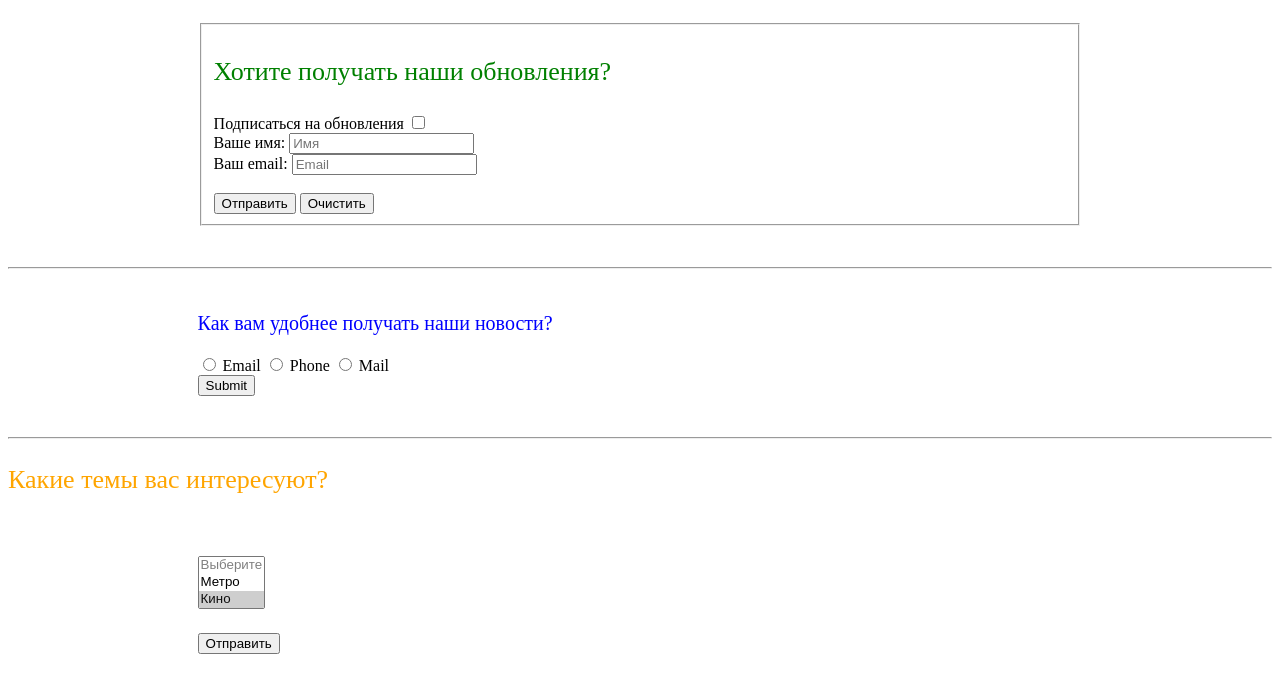
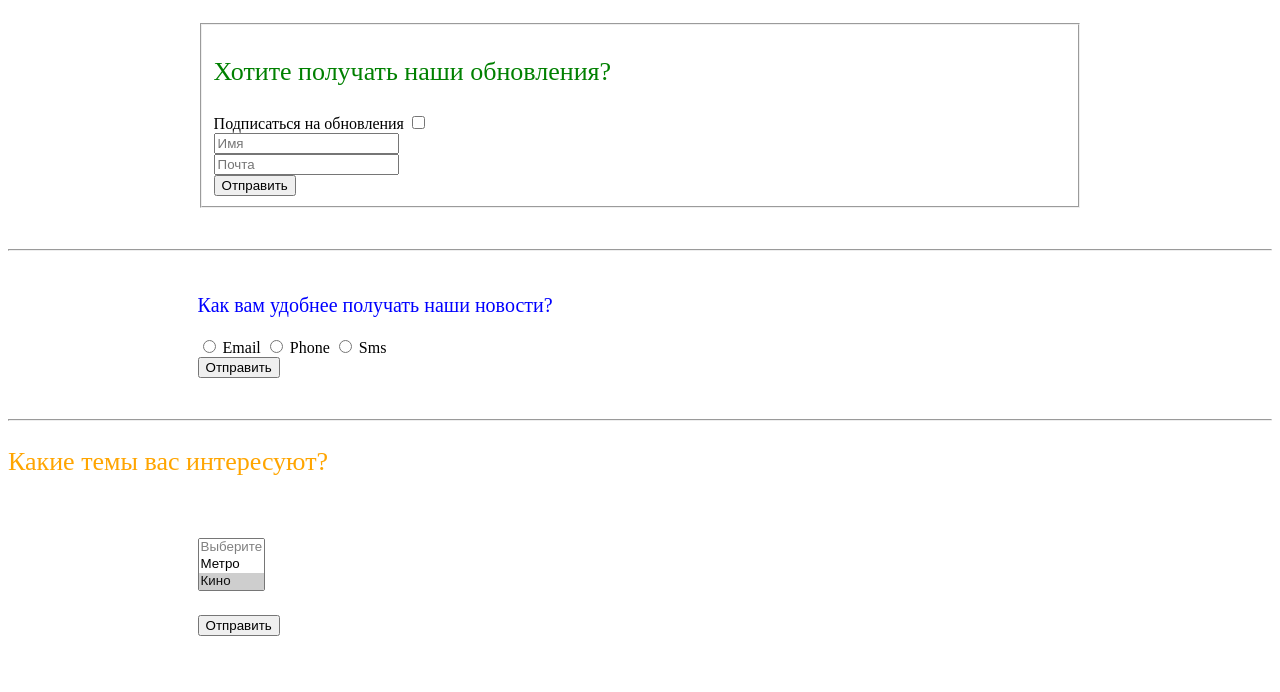
Before and after one commit to juperla/HTML, a plain HTML site: page ДЗстраница 1.html in a window 1280 px wide. Drawn offline with Linux system fonts and the light colour scheme.

Commit message:
исправлено

```diff
--- a/ДЗстраница 1.html
+++ b/ДЗстраница 1.html
@@ -13,15 +13,13 @@
         <label for="checkbox1">Подписаться на обновления</label>
         <input type="checkbox" id="checkbox1" name="checkbox1"/>
         <br>
-        <label> Ваше имя: <input type="text" placeholder="Имя"></label>
+
+        <input type="text" name="name" title="Введите ваше имя" placeholder="Имя" required >
         <br>
-        <label> Ваш email: <input type="email" placeholder="Email"></label>
+        <input type="email" name="email" placeholder="Почта" required>
         <br>
-        <br>
-        <label>
-            <button type="submit">Отправить</button>
-            <button type="reset">Очистить</button>
-        </label>
+        <input type="submit" name="submit" value="Отправить">
+
     </fieldset>
 </form>
 <br>
@@ -29,27 +27,24 @@
 <form>
     <p>Как вам удобнее получать наши новости?</p>
     <div>
-        <input type="radio" id="contactChoice1"
-               name="contact" value="email">
+        <input type="radio" id="contactChoice1" name="contact" value="email">
         <label for="contactChoice1">Email</label>
 
-        <input type="radio" id="contactChoice2"
-               name="contact" value="phone">
+        <input type="radio" id="contactChoice2" name="contact" value="phone">
         <label for="contactChoice2">Phone</label>
 
-        <input type="radio" id="contactChoice3"
-               name="contact" value="sms">
-        <label for="contactChoice3">Mail</label>
+        <input type="radio" id="contactChoice3" name="contact" value="sms">
+        <label for="contactChoice3">Sms</label>
     </div>
     <div>
-        <button type="submit">Submit</button>
+        <input type="submit" name="submit" value="Отправить">
     </div>
 </form>
 <br>
 <hr>
 <p id="Second"><a>Какие темы вас интересуют?</a></p>
 <form action="select1.php" method="post">
-    <p><select size="3" multiple name="hero[]">
+    <p><select size="3" multiple name="topic[]">
         <option disabled>Выберите</option>
         <option value="Метро">Метро</option>
         <option selected value="Кино">Кино</option>
```
